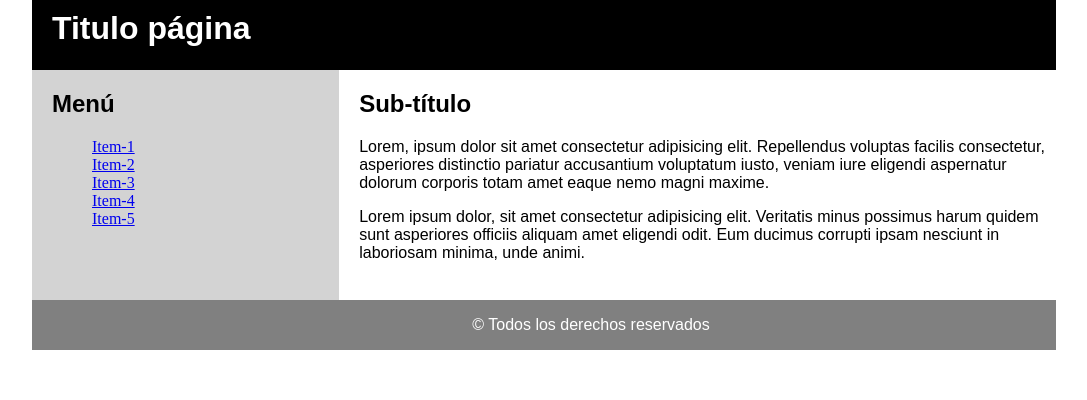
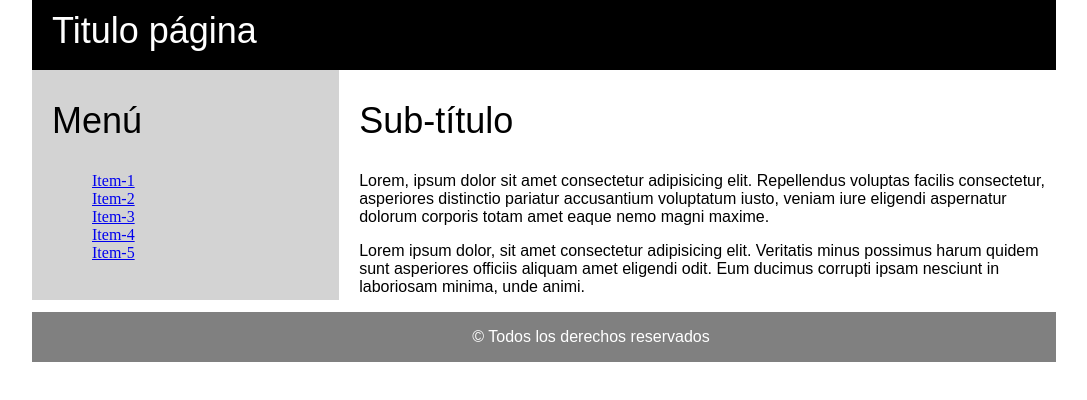
Before and after one commit to luis-esteban21/Desafio---Modelo-de-cajas--display-y-position, a plain HTML site: page Desafio9/index.html in a window 1280 px wide. Shown: the whole page, without its empty margins (96-1183 px from the left). Drawn offline with Linux system fonts and the light colour scheme.

Commit message:
cambios finales

```diff
--- a/Desafio9/index.html
+++ b/Desafio9/index.html
@@ -15,7 +15,13 @@
 
         p, h1, h2 {
             font-family: sans-serif;
+            font-weight: lighter;
         }
+
+        h1, h2{
+            font-size: 36px;
+        }
+
 
         .container {
             margin: 0 auto;
```
Also changed, not shown: Desafio7/index.html (+1 -0 lines), 1 other file.
